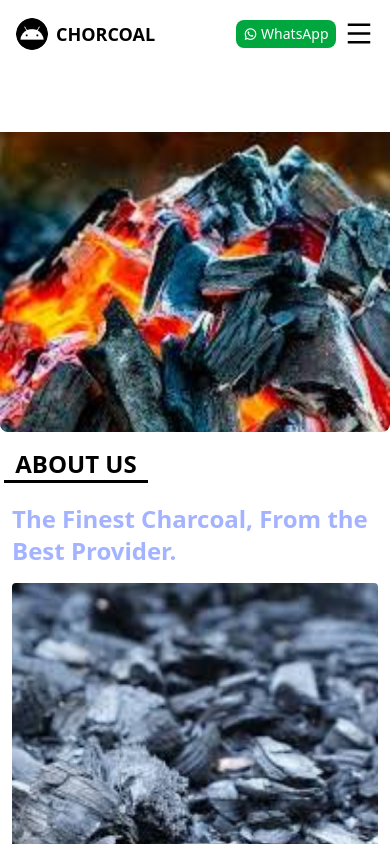
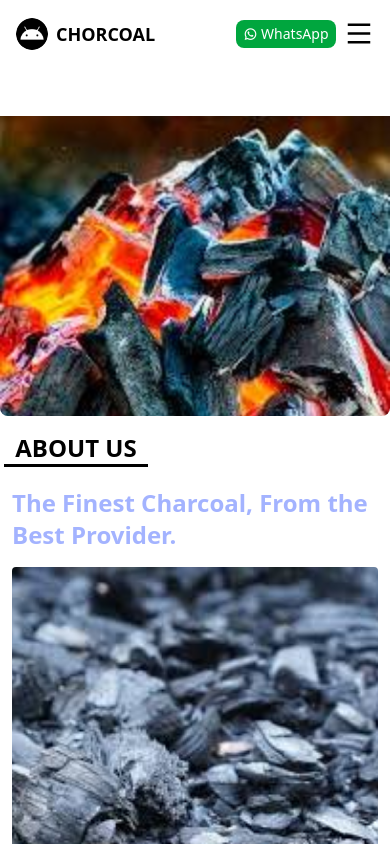
Before and after one commit to hilalhamdh/charcoalpremium, a React (Vite) app: page / in a window 390 px wide. Shown: the top 844 px of the page. Built offline with nearby package versions, Linux system fonts and the light colour scheme.

Commit message:
add file

```diff
--- a/src/components/Carousel.jsx
+++ b/src/components/Carousel.jsx
@@ -29,7 +29,7 @@ const CarouselPages = () => {
 
   return (
     <>
-      <div className="container  mx-auto pt-16 md:pt-28  overflow-hidden rounded-lg">
+      <div className="container  mx-auto pt-12 md:pt-28  overflow-hidden rounded-lg">
         <div
           className="flex transition-transform duration-700 ease-in-out"
           style={{ transform: `translateX(-${currentIndex * 100}%)` }}
```
